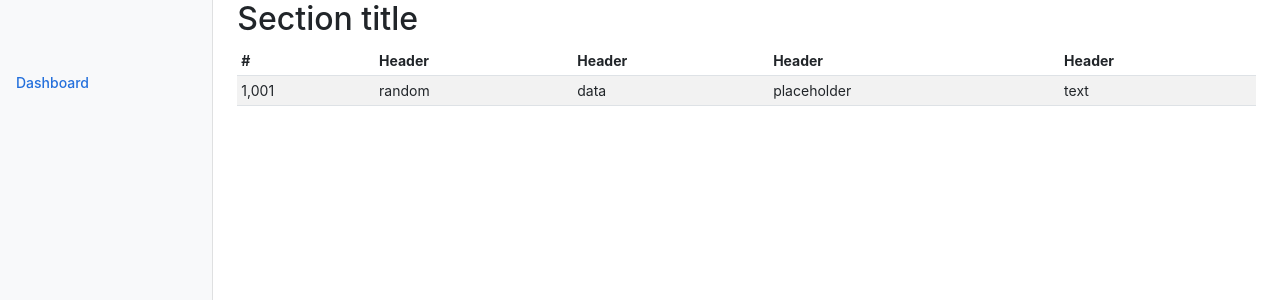
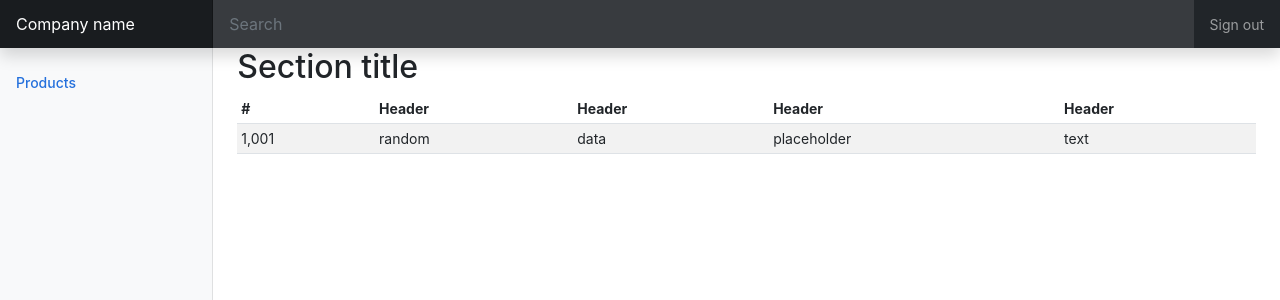
Before and after one commit to vikas-bishnoi/DjMicro, a React (Create React App) app in the folder react-crud/: page / in a window 1280 px wide. Shown: the top 300 px of the page. Built offline with nearby package versions, Linux system fonts and the light colour scheme.

Commit message:
Add menu component

```diff
--- a/react-crud/src/App.tsx
+++ b/react-crud/src/App.tsx
@@ -1,13 +1,15 @@
 import React from "react";
+import "./App.css";
 
+import Menu from "./components/Menu";
 import Navbar from "./components/Navbar";
-import "./App.css";
 
 function App() {
   return (
     <div className="App">
       <Navbar />
       <div className="container-fluid">
+        <Menu />
         <div className="row">
           <main className="col-md-9 ms-sm-auto col-lg-10 px-md-4">
             <h2>Section title</h2>
--- /dev/null
+++ b/react-crud/src/components/Menu.tsx
@@ -0,0 +1,22 @@
+import React from "react";
+
+const Menu = () => {
+  return (
+    <nav
+      id="sidebarMenu"
+      className="col-md-3 col-lg-2 d-md-block bg-light sidebar collapse"
+    >
+      <div className="position-sticky pt-3 sidebar-sticky">
+        <ul className="nav flex-column">
+          <li className="nav-item">
+            <a className="nav-link active" aria-current="page" href="#">
+              Products
+            </a>
+          </li>
+        </ul>
+      </div>
+    </nav>
+  );
+};
+
+export default Menu;
--- a/react-crud/src/components/Navbar.tsx
+++ b/react-crud/src/components/Navbar.tsx
@@ -2,20 +2,35 @@ import React from "react";
 
 const Navbar = () => {
   return (
-    <nav
-      id="sidebarMenu"
-      className="col-md-3 col-lg-2 d-md-block bg-light sidebar collapse"
-    >
-      <div className="position-sticky pt-3 sidebar-sticky">
-        <ul className="nav flex-column">
-          <li className="nav-item">
-            <a className="nav-link active" aria-current="page" href="#">
-              Dashboard
-            </a>
-          </li>
-        </ul>
+    <header className="navbar navbar-dark sticky-top bg-dark flex-md-nowrap p-0 shadow">
+      <a className="navbar-brand col-md-3 col-lg-2 me-0 px-3 fs-6" href="#">
+        Company name
+      </a>
+      <button
+        className="navbar-toggler position-absolute d-md-none collapsed"
+        type="button"
+        data-bs-toggle="collapse"
+        data-bs-target="#sidebarMenu"
+        aria-controls="sidebarMenu"
+        aria-expanded="false"
+        aria-label="Toggle navigation"
+      >
+        <span className="navbar-toggler-icon"></span>
+      </button>
+      <input
+        className="form-control form-control-dark w-100 rounded-0 border-0"
+        type="text"
+        placeholder="Search"
+        aria-label="Search"
+      />
+      <div className="navbar-nav">
+        <div className="nav-item text-nowrap">
+          <a className="nav-link px-3" href="#">
+            Sign out
+          </a>
+        </div>
       </div>
-    </nav>
+    </header>
   );
 };
 
```
